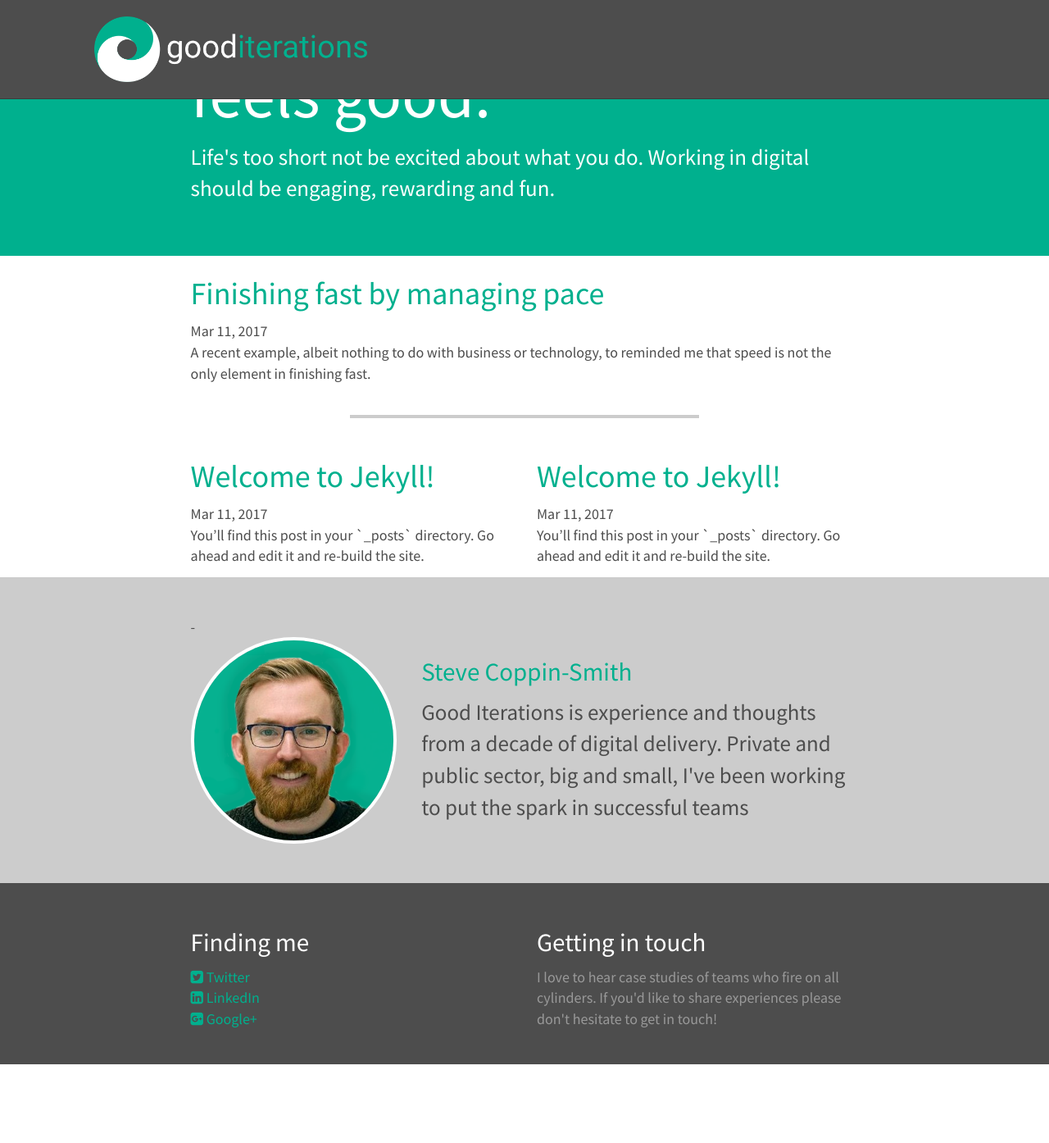
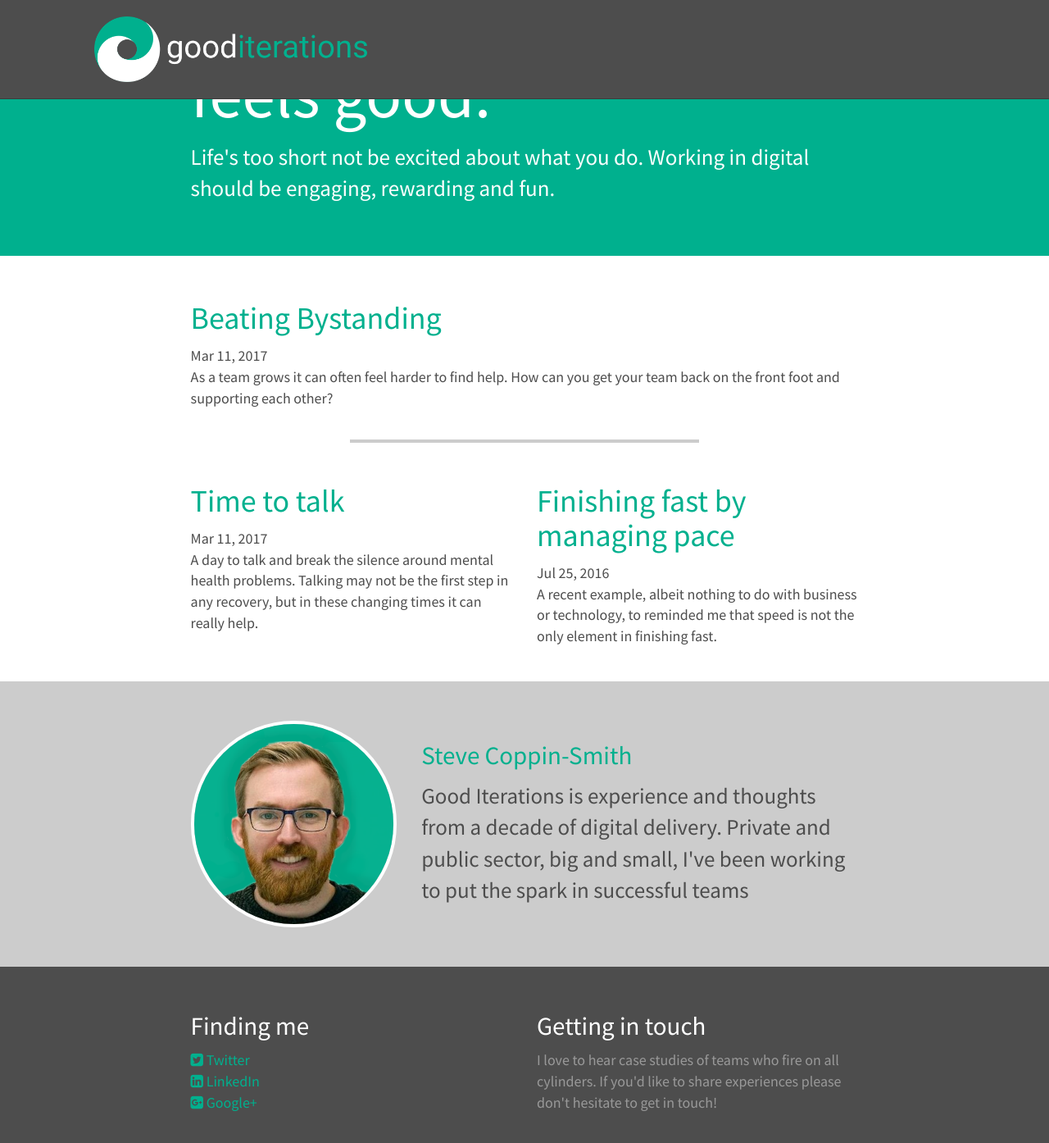
Before and after one commit to goodits/gi-blog, a Jekyll site: the page built from index.html, in a window 1280 px wide and 1400 px high, scrolled down 192 px. Shown: the top 1394 px of the window at 82% size. Built offline with Jekyll 4.4.1, drawn with Linux system fonts in a browser that asks for light colours; nearby versions of some CDN libraries; before the commit the page ends 1490 px from its top, so only the background shows below that; some of the changed lines change nothing that is shown.

Commit message:
Tidying up some formatting and adding real content

```diff
--- a/_includes/profile.html
+++ b/_includes/profile.html
@@ -1,6 +1,6 @@
 <div class="jumbotron profile gray-bg">
   <div class="container"  id="contact">
--    <div class="row">
+    <div class="row">
       <div class="col-sm-4">
         <img src="/assets/img/profile.png" />
       </div>
--- a/_posts/2017-03-11-welcome-to-jekyll.markdown
+++ b/_posts/2016-07-26-finishing-fast.markdown
@@ -1,9 +1,9 @@
 ---
 layout: post
 title:  "Finishing fast by managing pace"
-date:   2017-03-11 12:34:41 +0000
+date:   2016-07-25 00:00:00 +0000
 summary: A recent example, albeit nothing to do with business or technology, to reminded me that speed is not the only element in finishing fast.
-categories: featured
+categories: front
 ---
 We’ve been discussing speed a lot internally both in relation to our systems and our delivery. We want to waste no time in delivering new features and improvements to our customers to maintain our competitive advantage. A recent example, albeit nothing to do with business or technology, reminded me that speed is not the only element in finishing fast.
 I’m not much of a runner, but I’ve been bringing my time down consistently over the last month. Imagine my delight when the sun was out, the air was clear and I was feeling fit. Conditions were perfect for a new personal best.
--- a/_posts/2017-03-11-welcome-to-jekyll0.markdown
+++ /dev/null
@@ -1,26 +0,0 @@
----
-layout: post
-title:  "Welcome to Jekyll!"
-date:   2017-03-11 12:34:41 +0000
-summary: You’ll find this post in your `_posts` directory. Go ahead and edit it and re-build the site.
-categories: front
----
-You’ll find this post in your `_posts` directory. Go ahead and edit it and re-build the site to see your changes. You can rebuild the site in many different ways, but the most common way is to run `jekyll serve`, which launches a web server and auto-regenerates your site when a file is updated.
-
-To add new posts, simply add a file in the `_posts` directory that follows the convention `YYYY-MM-DD-name-of-post.ext` and includes the necessary front matter. Take a look at the source for this post to get an idea about how it works.
-
-Jekyll also offers powerful support for code snippets:
-
-{% highlight ruby %}
-def print_hi(name)
-  puts "Hi, #{name}"
-end
-print_hi('Tom')
-#=> prints 'Hi, Tom' to STDOUT.
-{% endhighlight %}
-
-Check out the [Jekyll docs][jekyll-docs] for more info on how to get the most out of Jekyll. File all bugs/feature requests at [Jekyll’s GitHub repo][jekyll-gh]. If you have questions, you can ask them on [Jekyll Talk][jekyll-talk].
-
-[jekyll-docs]: http://jekyllrb.com/docs/home
-[jekyll-gh]:   https://github.com/jekyll/jekyll
-[jekyll-talk]: https://talk.jekyllrb.com/
--- a/_posts/2017-03-11-welcome-to-jekyll1.markdown
+++ /dev/null
@@ -1,26 +0,0 @@
----
-layout: post
-title:  "Welcome to Jekyll!"
-date:   2017-03-11 12:34:41 +0000
-summary: You’ll find this post in your `_posts` directory. Go ahead and edit it and re-build the site.
-categories: front
----
-You’ll find this post in your `_posts` directory. Go ahead and edit it and re-build the site to see your changes. You can rebuild the site in many different ways, but the most common way is to run `jekyll serve`, which launches a web server and auto-regenerates your site when a file is updated.
-
-To add new posts, simply add a file in the `_posts` directory that follows the convention `YYYY-MM-DD-name-of-post.ext` and includes the necessary front matter. Take a look at the source for this post to get an idea about how it works.
-
-Jekyll also offers powerful support for code snippets:
-
-{% highlight ruby %}
-def print_hi(name)
-  puts "Hi, #{name}"
-end
-print_hi('Tom')
-#=> prints 'Hi, Tom' to STDOUT.
-{% endhighlight %}
-
-Check out the [Jekyll docs][jekyll-docs] for more info on how to get the most out of Jekyll. File all bugs/feature requests at [Jekyll’s GitHub repo][jekyll-gh]. If you have questions, you can ask them on [Jekyll Talk][jekyll-talk].
-
-[jekyll-docs]: http://jekyllrb.com/docs/home
-[jekyll-gh]:   https://github.com/jekyll/jekyll
-[jekyll-talk]: https://talk.jekyllrb.com/
--- /dev/null
+++ b/_posts/2017-03-12-beating-bystanding.markdown
@@ -0,0 +1,34 @@
+---
+layout: post
+title:  "Beating Bystanding"
+date:   2017-03-11 12:34:41 +0000
+summary: As a team grows it can often feel harder to find help. How can you get your team back on the front foot and supporting each other?
+categories: featured
+---
+Our engineering team has doubled in size over the last two years. During that time we’ve recruited people who value helping others and embedded them into our supportive culture. So, why is it more difficult to find help?
+
+We have supportive individuals. We have an understanding within our teams that support of others is a necessary part of our delivery. We have a well communicated and adopted company culture of supporting others. Check to all those. In that respect we have maintained the culture we had two years ago before we doubled in size. Perhaps it is growth itself, particularly our new size, that has created this issue.
+
+Our [pull request](https://help.github.com/articles/using-pull-requests/) (PR) process is a good measure of how prompt our support is. We use PR as a strategy to get work reviewed. All code changes are approved by peers before being put into production. Recent feedback has suggested that it can be tricky to find a reviewer.
+
+There is an interesting social psychological phenomenon called the [bystander effect](https://en.wikipedia.org/wiki/Bystander_effect). This effect is linked to some horrific crimes, so be careful with any further reading. The underlying psychology study shows the impact of the size of a group on intervention. Intervention in our case is the process of stepping forward and answering a request for help.
+
+John Darley and Bibb Latané demonstrated bystander effect in a series of experiments in 1968. Their experiments show that in the presence of others an individual is less likely to intervene. The likelihood of stepping forward decreases further the larger the group. The experiments used danger and confrontation to perform their study. There is still much to learn in our less threatening workplaces. It’s at our most vulnerable that we see human impulse the most.
+
+The variables of bystander theory could explain why we are not stepping forward promptly in our growing Holiday Extras tech team.
+
+**Diffusion of responsibility** could be the biggest contributor to our issue. It is tempting to believe that others are more available or capable to intervene. In relation to the PR example, it would be easy for an individual to assume that another member of the team would be more capable. It would be human of us to want to wait a while for that highly capable, highly available person to step forward. As the team grows, the probability of this person increases and so people are more inclined to wait. When all are waiting, including that person, we have a problem.
+
+A feeling of responsibility is part of the **emergency vs non-emergency** variable. It focuses more on how the situation is presented. Bystanders naturally go through the following process when assessing: notice the situation; interpret the level of emergency; feel a level of responsibility; think how they could help; implement. Given that process, the author of a PR would need to make sure they provide the right information. We use Slack to communicate when we need a PR reviewed, where it’s difficult to get noticed. It would be easy to write “Got a PR, a little help?” and get frustrated that no one understands the urgency or feels responsible. Include that it needs to be merged today, to solve this business goal and here’s the expertise we need to assess. That would help bystanders to go through their process and put themselves forward to help. We have a process for expedites, for example, which has a much better response rate as it's understood that anything coming through that process is an emergency.
+
+One of the ways we’ve considered increasing the feeling of responsibility is to assign system responsibility to teams. This will make it much clearer where responsibility lies. It may also increase **cohesiveness**, which is another variable in bystander theory. It was observed that when familiarity between group members was high they were quicker to intervene. Contributing factors including the sense of “team” and knowing your ability within that group.
+
+These are just three of seven variables identified, but definitely provide us with some actionable things. So, what could we start doing today?
+
+- Get the engineers to read this post. Just knowing how our human instincts impact us can help us feel more responsible.
+- Get better visibility of open PRs to help them to be noticed.
+- Improve the presentation of our issues in order to help others to assess their suitability.
+- Push for platform, or part of platform, ownership to increase.
+- Keep pushing our specialisms work so individuals understand where their skills are in relation to the team.
+
+We hope that if we can put in place these five things, we can overcome the natural difficulties of larger groups finding help so we can keep growing.
--- /dev/null
+++ b/_posts/2017-03-12-time-to-talk.markdown
@@ -0,0 +1,22 @@
+---
+layout: post
+title:  "Time to talk"
+date:   2017-03-11 12:34:41 +0000
+summary:  A day to talk and break the silence around mental health problems. Talking may not be the first step in any recovery, but in these changing times it can really help.
+categories: front
+---
+The first Thursday in February is [Time to Talk Day](http://www.time-to-change.org.uk/timetotalkday). My first experience of this remarkable day was in 2016, while working at a small digital agency. I’d been asked by my boss, who knew mental health was close to my heart, to bring the day to the attention of the team. The plan was to get together, enjoy some tea and cake, and be open to talking about mental health with whoever would like to discuss it.
+
+Being in a small family business, everyone was there without exception, ready to support each other. Still, it felt like there was a tension in the air between those thinking “oh no, I don’t know much about this” and “oh no, are we really going to talk about it”. I tried to break the tension by talking a little bit about my own experience with mental health.
+
+I’ve had issues with mental health most of my adult life. Having tried to find help in my late teens, it wasn’t until my late twenties that I was able to find the right avenues and articulate the issues well enough to find professional support. The diagnosis was anxiety and obsessive compulsive disorder. It’s difficult to gauge the severity of the condition as the brain is complex and it’s hard to compare any two. I’d certainly functioned and been successful to that point, but it’d been challenging and taken a toll on me. I think I only realised the extent of this on Time to Talk day.
+
+I was about ten words into the introduction to my colleagues before I broke down in tears. A speech that another day would have taken a couple of minutes took fifteen, between my tears and the kind words of my colleagues. Through therapy I’ve learned how to truly enjoy life with mental health issues, but I still carry some of the trauma. Over ten years I’d lived with being compelled to miss opportunities, disrupt plans and worry through situations instead of enjoying them. It still upsets me.
+
+I have no regrets about opening up to my colleagues. As painful as it was for me to revisit that time in front of an audience, something great happened next. Several other people started to talk about their own personal experiences, whether it be their own stories or through family and friends. Everyone else in the room paying complete attention to the discussion. Most of the detail was unknown to the group. Hearing experiences first hand added context to what had otherwise been assumption. I believe everyone who spoke felt a bit of relief and that they were better understood and, importantly, not alone.
+
+Following on from that day, there were only positives. We had many follow on discussions, not only by the people who shared. On days where I’d appear frustrated or demotivated, colleagues would check in. If I let them know my cat wasn’t well, they’d understand that it would play on my mind. If I’d be nearly taking the door off the hinges to make sure it was locked they’d wait, check for me, or remind me that the door swings open if it isn’t. Even a simple “I do that too” helped.
+
+For me what makes Time to Talk Day remarkable is that it exists. When I read about or talk to older generations about mental health, talking about it was below “suck it up” and “get on with it” in the list of remedies. We’re unfortunately learning that one of the more damaging was to “be a man”. To know that enough men and women are ready and able to talk about mental health to have a day dedicated to it is remarkable, and we should be grateful for it now. We are in changing times.
+
+Talking may not be the first step in any recovery. I’m in no rush to address a crowd on the issue again and still exercise some selection on when and who I talk to. However, talking can help us to understand the obstacles a surprising number of people face. Talking can help us to be understood. Talking can help us to validate an inner monologue that likes to lead us astray. Talking helps us to find reasons not to worry. If you feel comfortable, talking can help you to engage someone listening who could help or be helped by you.
--- a/css/main.scss
+++ b/css/main.scss
@@ -43,7 +43,10 @@ $fa-font-path: "../fonts" !default;
 @import "font-awesome/font-awesome";
 
 .posts {
-  width: 66%;
+  .container {
+    width: 66%;
+  }
+  padding: 30px 0px;
 }
 
 .post {
--- a/index.html
+++ b/index.html
@@ -9,8 +9,8 @@ layout: default
   </div>
 </div>
 
-<div class="white-bg"  id="thought">
-  <div class="container posts">
+<div class="white-bg posts"  id="thought">
+  <div class="container featured">
     <div class="row">
     {% for post in site.categories.featured %}
       <div class="col-md-12">
@@ -24,7 +24,7 @@ layout: default
     </div>
   </div>
   <hr class="gi-hr"/>
-  <div class="container posts">
+  <div class="container front">
     <div class="row">
     {% for post in site.categories.front %}
       <div class="col-md-6">
```
